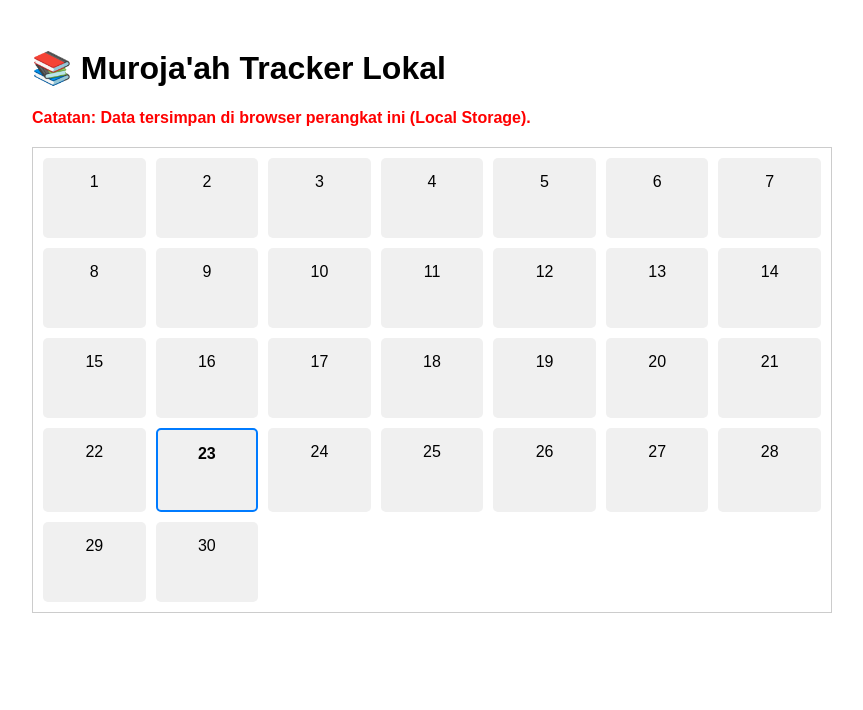
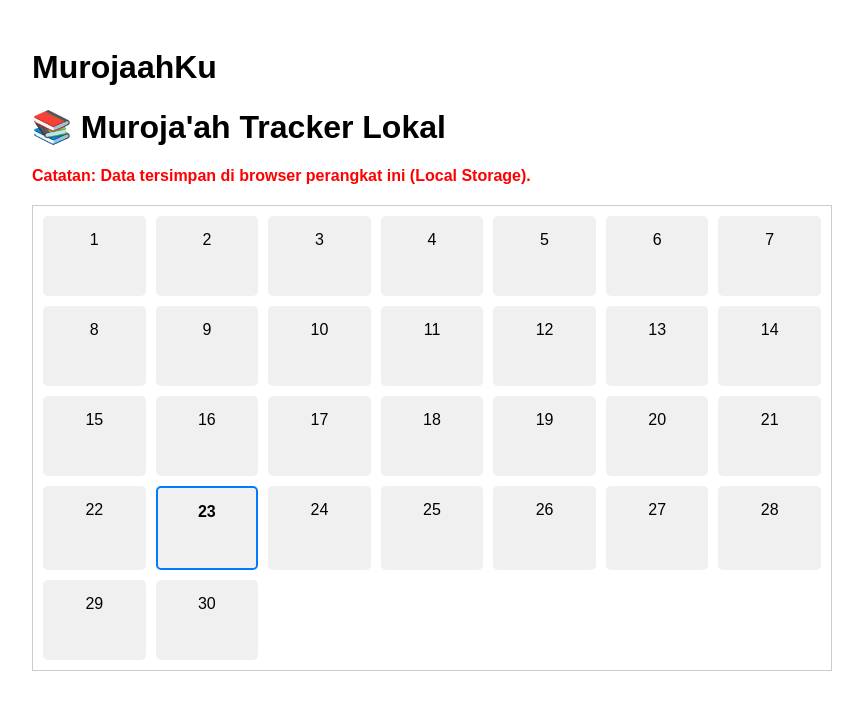
Before and after one commit to firoserdyan-blip/MurojaahKu, a plain HTML site: page index.html in a window 1280 px wide. Shown: the whole page, without its empty margins (208-1071 px from the left). Drawn offline with Linux system fonts and the light colour scheme.

Commit message:
Update index.html

```diff
--- a/index.html
+++ b/index.html
@@ -8,6 +8,8 @@
 </head>
 <body>
     <div class="app-container">
+        <h1 class="main-header">MurojaahKu</h1>
+
         <h1>📚 Muroja'ah Tracker Lokal</h1>
         <p style="color: red; font-weight: bold;">Catatan: Data tersimpan di browser perangkat ini (Local Storage).</p>
 
```
